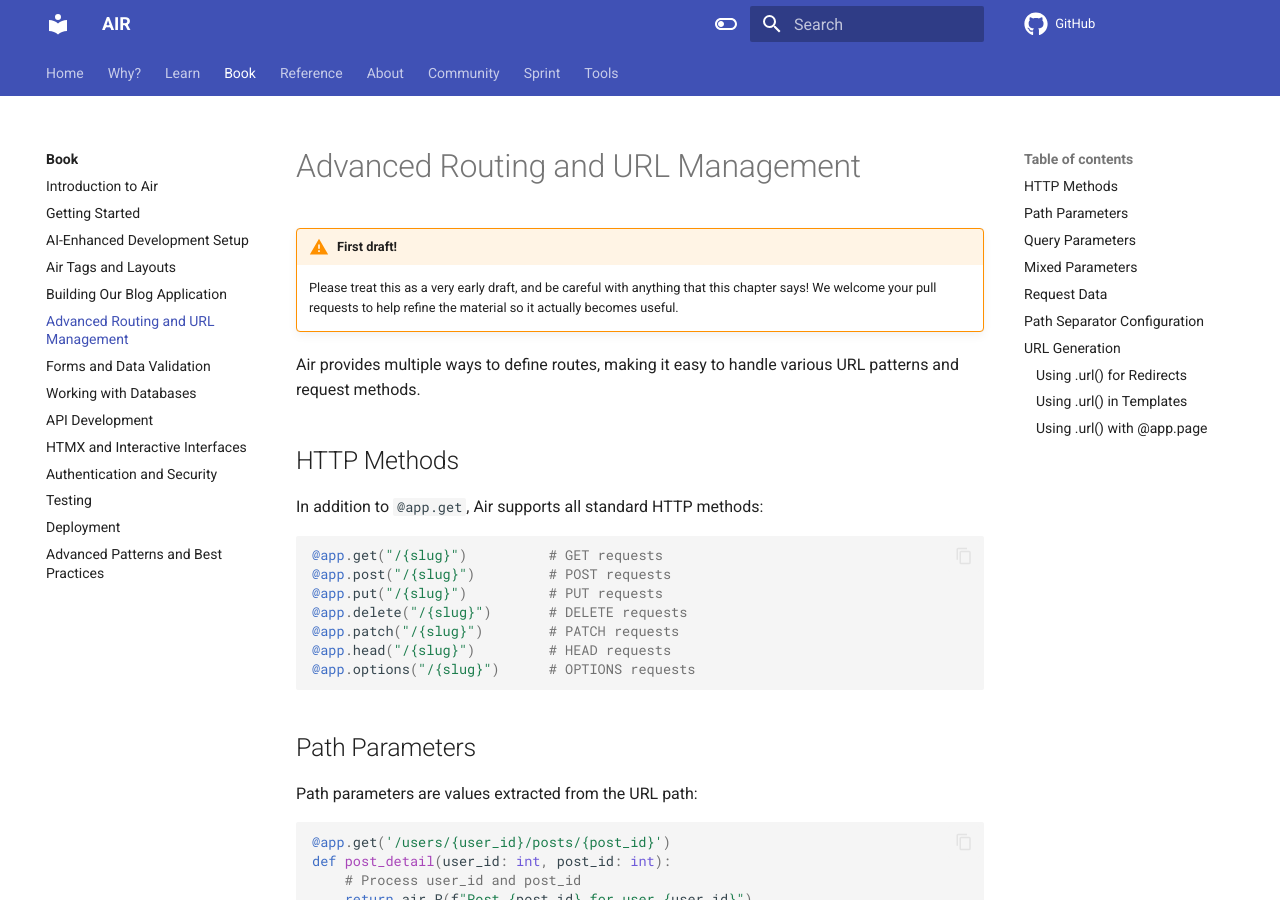
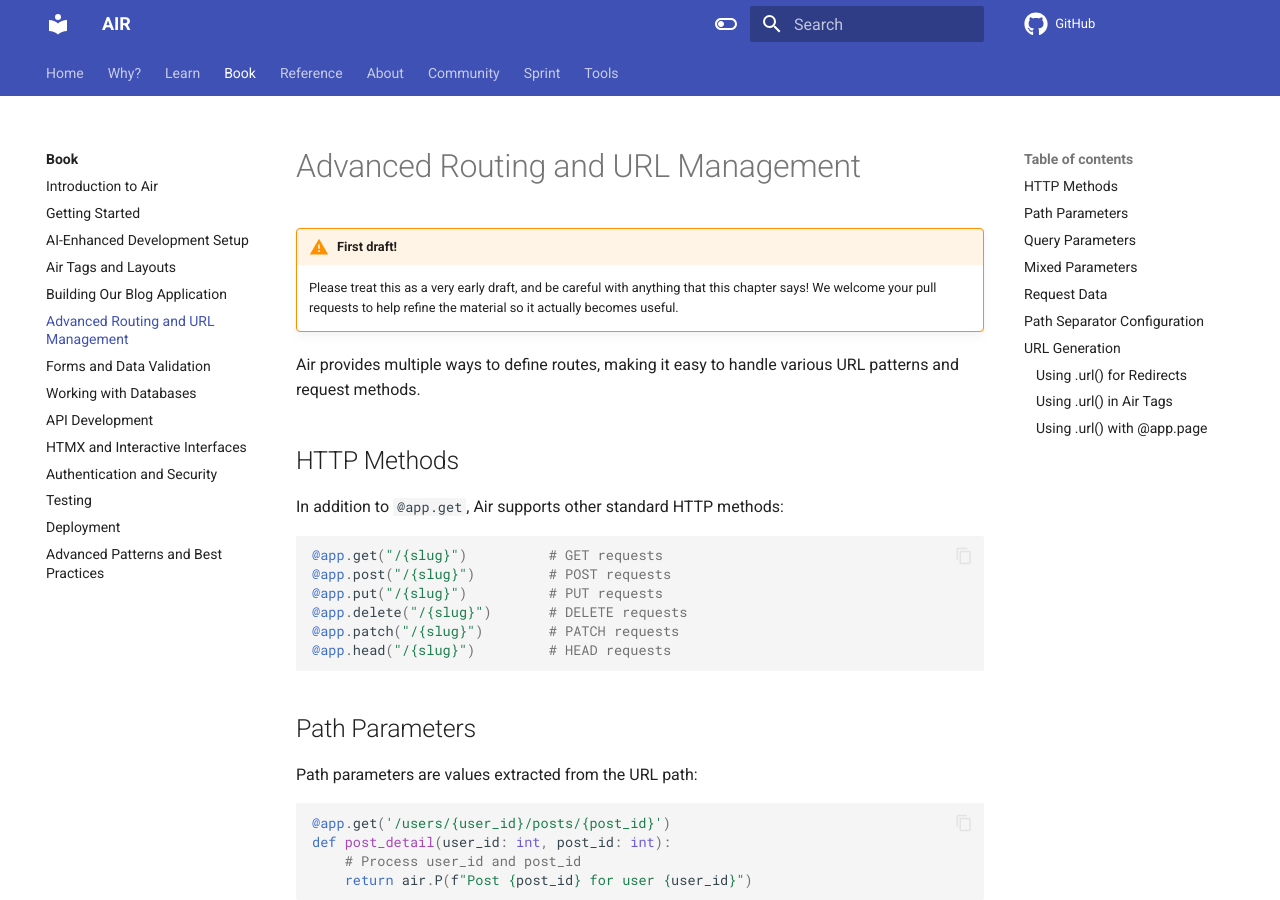
Before and after one commit to feldroy/air, an MkDocs documentation site: the page built from docs/book/06-advanced-routing.md, in a window 1280 px wide and 900 px high. Built offline with MkDocs 1.6.1 and Material for MkDocs 9.7.7, drawn with Linux system fonts in a browser that asks for light colours; comment, search, counter and statistics services are not loaded; some of the changed text lies outside the part shown.

Commit message:
Cleanup of routing

````diff
--- a/docs/book/06-advanced-routing.md
+++ b/docs/book/06-advanced-routing.md
@@ -8,7 +8,7 @@ Air provides multiple ways to define routes, making it easy to handle various UR
 
 ## HTTP Methods
 
-In addition to `@app.get`, Air supports all standard HTTP methods:
+In addition to `@app.get`, Air supports other standard HTTP methods:
 
 ```python
 @app.get("/{slug}")          # GET requests
@@ -17,7 +17,6 @@ In addition to `@app.get`, Air supports all standard HTTP methods:
 @app.delete("/{slug}")       # DELETE requests
 @app.patch("/{slug}")        # PATCH requests
 @app.head("/{slug}")         # HEAD requests
-@app.options("/{slug}")      # OPTIONS requests
 ```
 
 ## Path Parameters
@@ -119,7 +118,7 @@ def redirect_example():
     return air.RedirectResponse(post_detail.url(user_id=1, post_id=2))
 ```
 
-### Using .url() in Templates
+### Using .url() in Air Tags
 
 ```python
 @app.page
````
